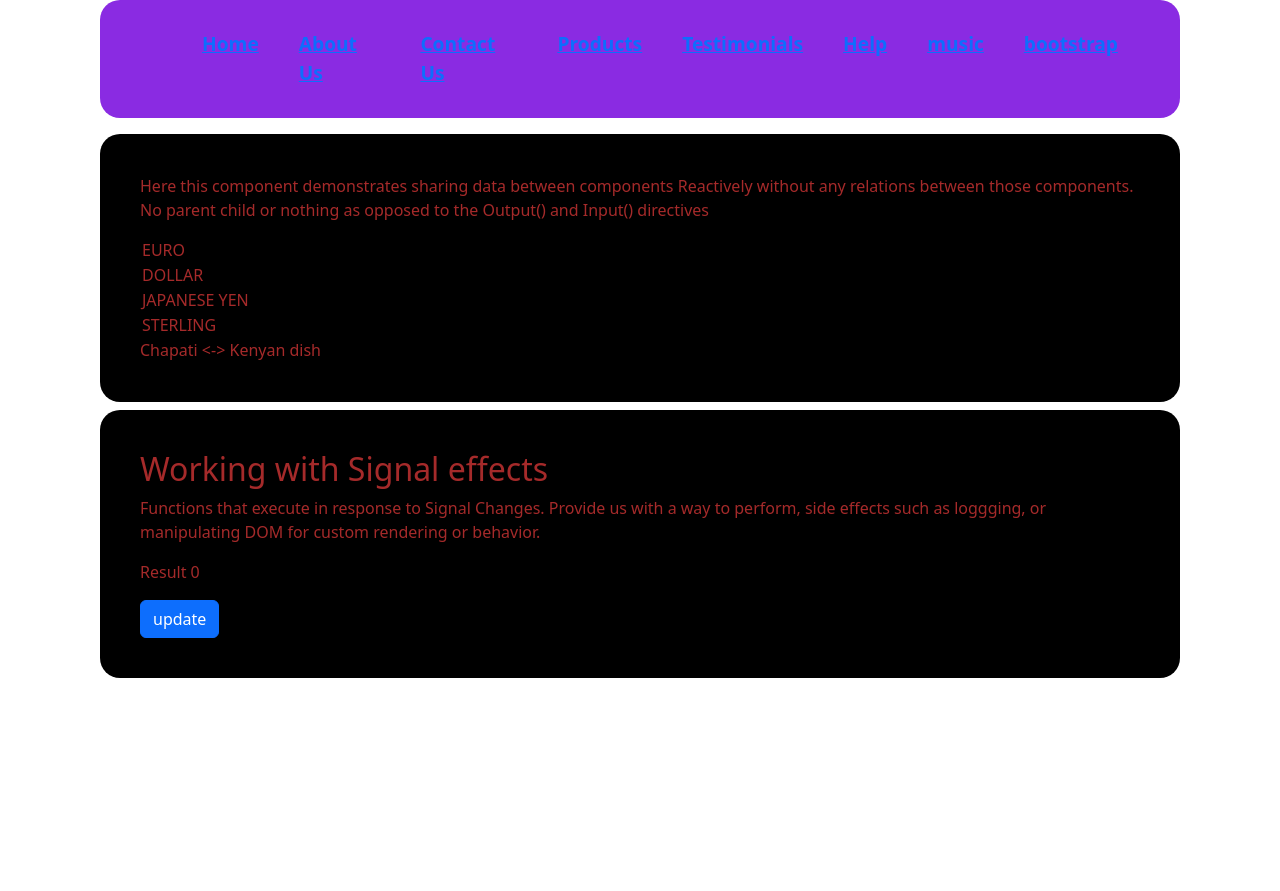
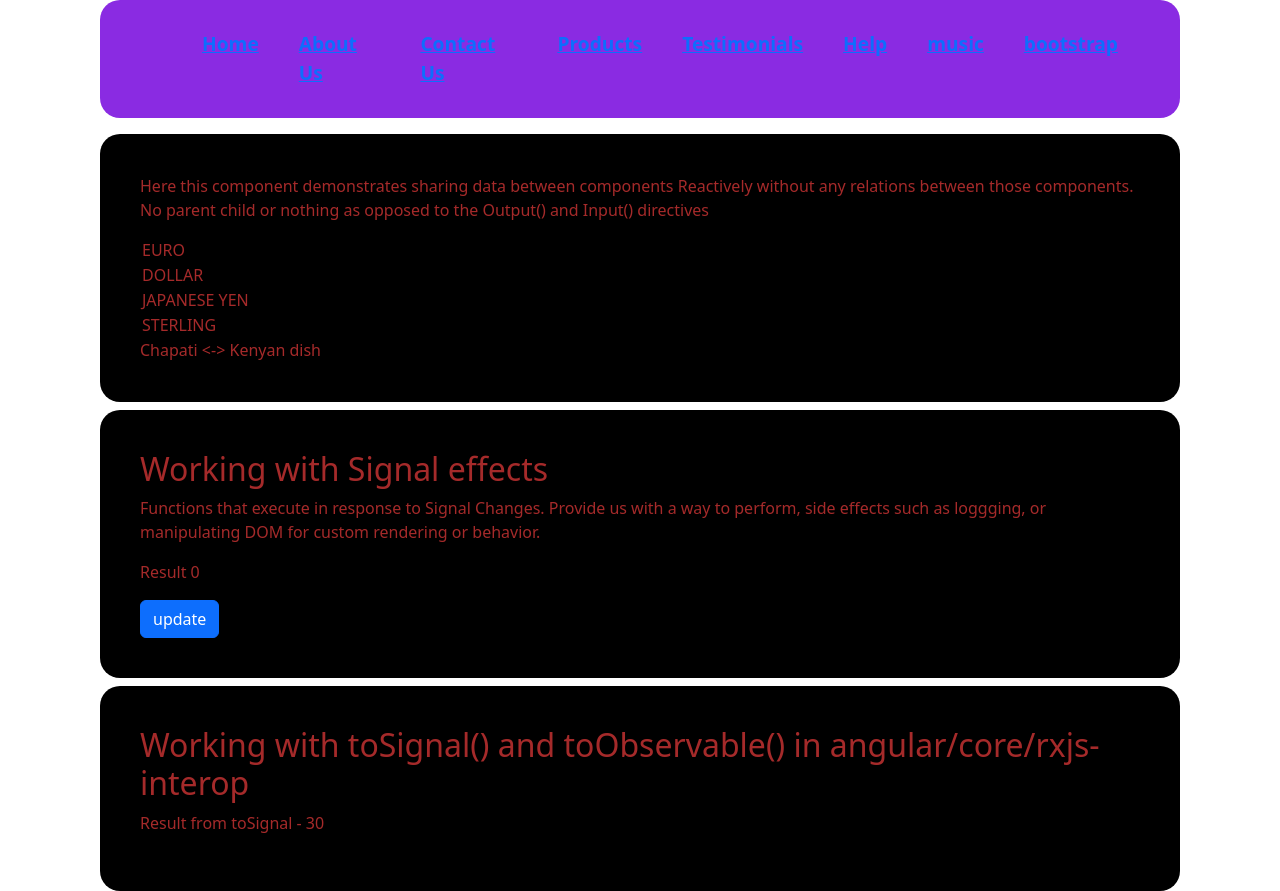
Before and after one commit to kisevu/Reactive-Patterns-RxJs, an Angular app: page /details in a window 1280 px wide. Before the commit the page ends 800 px from the top, so only its background shows below. Built offline with nearby package versions, Linux system fonts and the light colour scheme.

Commit message:
working with the toObservable() and toSignal() and drawing thier xtcs and checking the comparison betweeen asObservables() and toObservables()

```diff
--- a/src/app/components/details/details.component.html
+++ b/src/app/components/details/details.component.html
@@ -28,3 +28,9 @@
   <p>Result {{counter()}}</p>
   <button class="btn btn-primary" (click)="update()">update</button>
 </div>
+
+
+<div class="container mt-2">
+<h2>Working with toSignal() and toObservable() in angular/core/rxjs-interop</h2>
+<p>Result from toSignal - {{valuesAsSignal()}}</p>
+</div>
--- a/src/app/components/details/details.component.ts
+++ b/src/app/components/details/details.component.ts
@@ -2,6 +2,9 @@ import { Component, inject, signal, OnInit, computed, effect } from '@angular/co
 import { SharedDataService } from '../../services/shared/shared-data.service';
 import { AsyncPipe } from '@angular/common';
 import { Recipe } from '../../models/recipe.model';
+import { BehaviorSubject, delay, of, tap } from 'rxjs';
+
+import { toObservable, toSignal } from '@angular/core/rxjs-interop';
 
 @Component({
   selector: 'app-details',
@@ -19,6 +22,10 @@ export class DetailsComponent implements OnInit {
 
   counter = signal(0);
 
+
+
+  values$ = of(10,20,30).pipe(delay(5));
+  valuesAsSignal = toSignal(this.values$, { initialValue: 0 });
    /* Creating signals  using constructor  function */
 
    name = signal<string>('Kevin');
@@ -41,9 +48,25 @@ export class DetailsComponent implements OnInit {
 
 
    constructor(){
-    effect(()=> {
-      console.log('The updated value is ', this.counter());
-    });
+    // effect(()=> {
+    //   console.log('The updated value is ', this.counter());
+    // });
+      // effect( ()=> console.log(this.valuesAsSignal()) );
+
+      this.value.asObservable().pipe(
+        tap(x => console.log(`The value is: ${x}`))
+      ).subscribe();
+
+      this.value.next(20);
+      this.value.next(30);
+
+      toObservable(this.value2).pipe(
+        tap(x=>console.log(`The value 2 is : ${x}`))
+      ).subscribe();
+
+      this.value2.set(20);
+      this.value2.set(30);
+
    }
 
 
@@ -51,4 +74,32 @@ export class DetailsComponent implements OnInit {
     this.counter.update((current)=> current + 1);
    }
 
+
+   value = new BehaviorSubject(10);
+
+   value2 = signal(10);
+
+
+   /*
+   Both Signals and Observables are not mutually exclusive and we learn that they can be used together.
+   We have @angular/core/rxjs-interop package which includes toSignal() and toObservable()
+   toSignal() automatically subscribes to the defined Observable  and unsubscribes  when the component or service that calls toSignal()
+   is destroyed.
+   We do not manage subscriptions and this concept remind us of the asyncpipe with the only difference being,
+   that async pipe is used with the Observables in templates but Signal is flexible and is available everywhere else.
+   Signals, always has an initial value which reps an Signal value until the Observable is emitted.
+
+   valueAsSignal = toSignal(this.value$, {initial})
+
+
+   toObservable() -  allows to convert a Signal into an Observable.
+   Whenever the signal value changes, Observable automatically  emits a notification with the new value.
+   This allows to easily trigger  your async operation based on updated Signal data.
+   toObservable() uses effects under the hood to track the Signal's value and emit the latest  value to the Observable
+
+   toObservable() functions a little bit different from the asObservable() as  Signal change notifications and scheduled
+   rather than  immediately processed , as Observable notificatioins are
+   let's modifify the sample of value which uses asObservable()
+   */
+
 }
```
